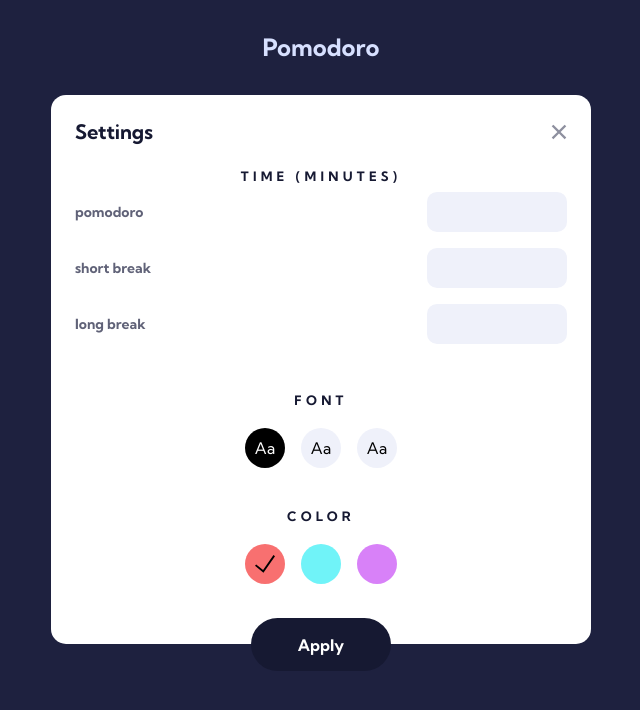
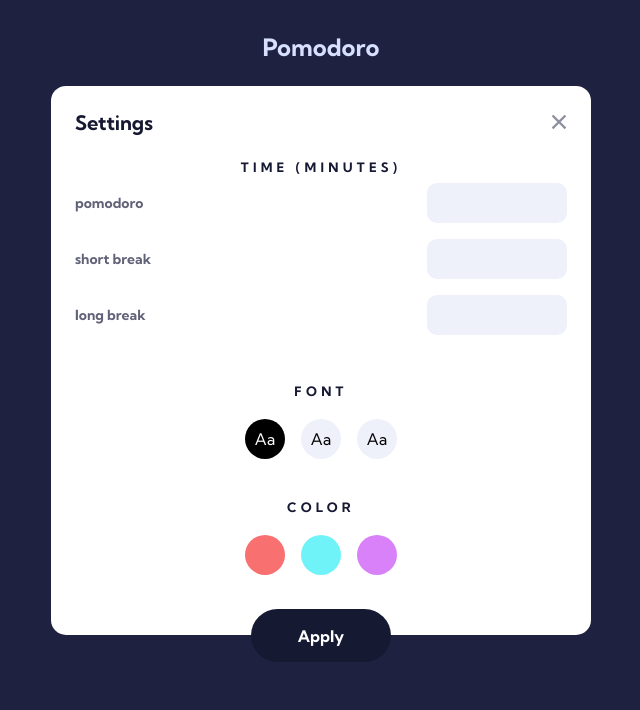
Before and after one commit to kuxala/pomodoro-app, a React (Vite) app: page / in a window 1280 px wide. Both pictures are taken after a click on the picture 640 px from the left and 602 px from the top of the page. Shown: the top 710 px of the page, without its empty margins (319-959 px from the left). Built offline with nearby package versions, Linux system fonts and the light colour scheme.

Commit message:
added some animations

```diff
--- a/package.json
+++ b/package.json
@@ -13,6 +13,7 @@
     "@emotion/react": "^11.11.3",
     "@emotion/styled": "^11.11.0",
     "@mui/material": "^5.15.10",
+    "animate.css": "^4.1.1",
     "react": "^18.2.0",
     "react-dom": "^18.2.0",
     "styled-components": "^6.1.8"
--- a/src/App.tsx
+++ b/src/App.tsx
@@ -3,6 +3,7 @@ import "./App.css";
 import styled from "styled-components";
 import Pomodoro from "./components/Pomodoro";
 import Settings from "./components/Settings";
+import "animate.css";
 const PomodoroH1 = styled.h1`
   padding-top: 32px;
   padding-bottom: 45px;
@@ -27,7 +28,7 @@ const TextContainer = styled.div`
   margin: 15px 10px;
 
   @media only screen and (min-width: 768px) {
-    width: 40%;
+    max-width: 450px;
     margin: 0 auto;
   }
 `;
@@ -107,7 +108,7 @@ function App() {
 
   return (
     <>
-      <div>
+      <div className="animate__animated animate__fadeInDown">
         <PomodoroH1 style={{ fontFamily }} onClick={() => {}}>
           Pomodoro
         </PomodoroH1>
--- a/src/components/Settings.tsx
+++ b/src/components/Settings.tsx
@@ -1,6 +1,6 @@
 import { useState } from "react";
 import styled from "styled-components";
-
+import "animate.css";
 const Container = styled.div`
   width: 80%;
   margin: 0 auto;
@@ -144,12 +144,12 @@ function Settings({
   setLongBreakInput,
 }: any) {
   const [active, setActive] = useState<string>(fontFamily);
-  const [red, setRed] = useState(true);
+  const [red, setRed] = useState(false);
   const [blue, setBlue] = useState(false);
   const [pink, setPink] = useState(false);
   return (
     <>
-      <Container>
+      <Container className="animate__animated animate__fadeIn">
         <SettingDiv>
           <SettingH1>Settings</SettingH1>
           <img
```
Also changed, not shown: 1 other file (tests, documents, lock files or other folders).
